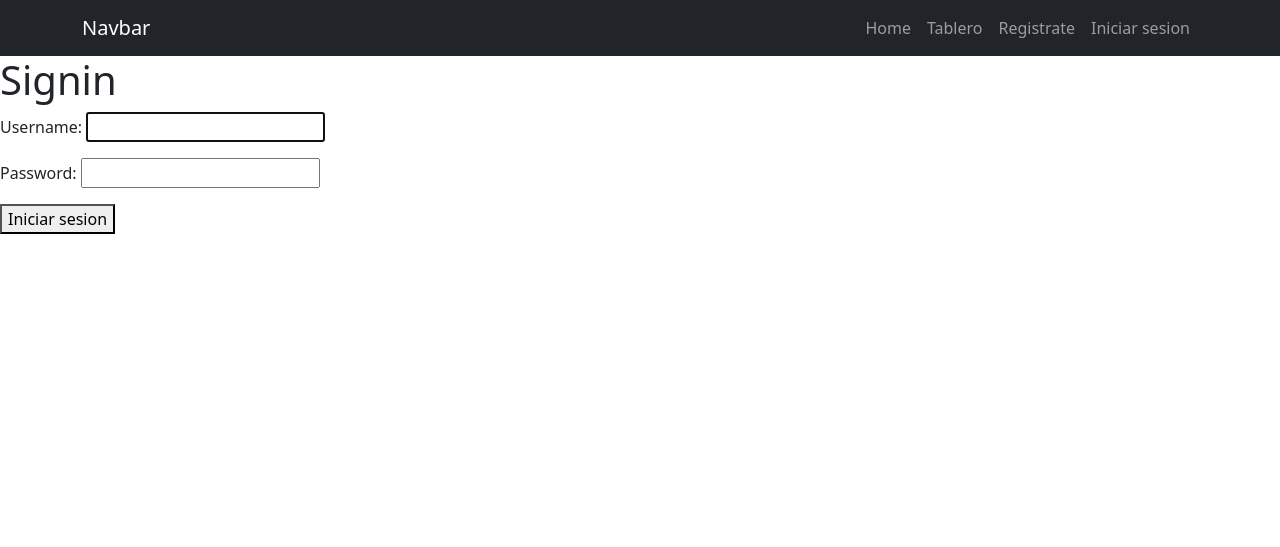
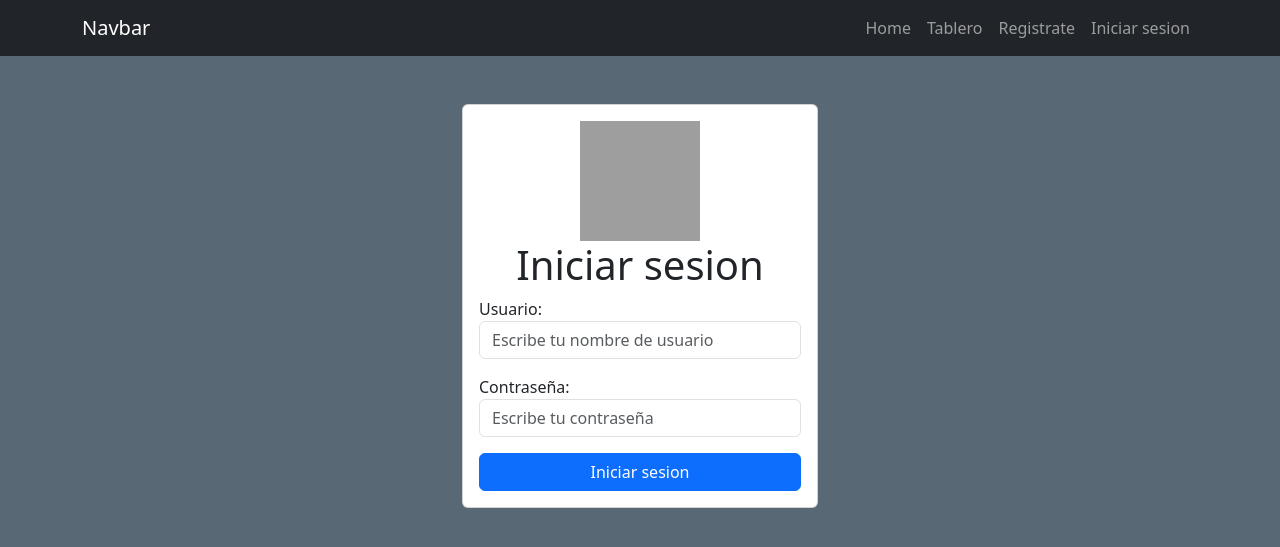
Before and after one commit to NataliaPerez08/proyectoIntermedio, a Django app: page /signin/ in a window 1280 px wide. Shown: the top 547 px of the page. Run offline with Django 5.2, Linux system fonts and the light colour scheme; grey boxes are pictures that could not be loaded.

Commit message:
login casi completado, faltan detalles de diseño y nombre de la app

```diff
--- a/tasks/templates/signin.html
+++ b/tasks/templates/signin.html
@@ -1,16 +1,40 @@
 {% extends 'base.html' %}
 {% block content %}
-<h1>Signin</h1>
 
-{{error}}
-<form action="/signin/" method="POST" >
-    {% csrf_token %}
-    {{form.as_p}}
-    <button>
-        Iniciar sesion
-    </button>
+<body style="background-color:rgb(88,104,117)">
+    <main class="container">
+        <div class="row">
+            <section class="col-md-4 offset-md-4 mt-5">
+                <form action="/signin/" method="POST" class="card card-body">
+                    {% csrf_token %}
 
-</form>
+                    <div style="text-align: center;">
+                        <img src="https://cdn-icons-png.flaticon.com/512/3171/3171065.png" width="120" height="120">
+                    </div>
 
+                    <h1 class="text-center">Iniciar sesion</h1>
+                    {{error}}
 
+                    <div class="mb-3">
+                        <label for="username">Usuario:</label>
+                        <input type="text" name="username" id="username" class="form-control"
+                        placeholder="Escribe tu nombre de usuario">
+                    </div>
+
+                    <div class="mb-3">
+                        <label for="password">Contraseña:</label>
+                        <input type="password" name="password" id="password" class="form-control"
+                        placeholder="Escribe tu contraseña">
+                    </div>
+
+                    <button class="btn btn-primary">
+                        Iniciar sesion
+                    </button>
+
+                </form>
+            </section>
+        </div>
+    </main>
+
+</body>
 {% endblock %}
```
Also changed, not shown: tasks/templates/signup.html (+39 -9 lines), db.sqlite3.
